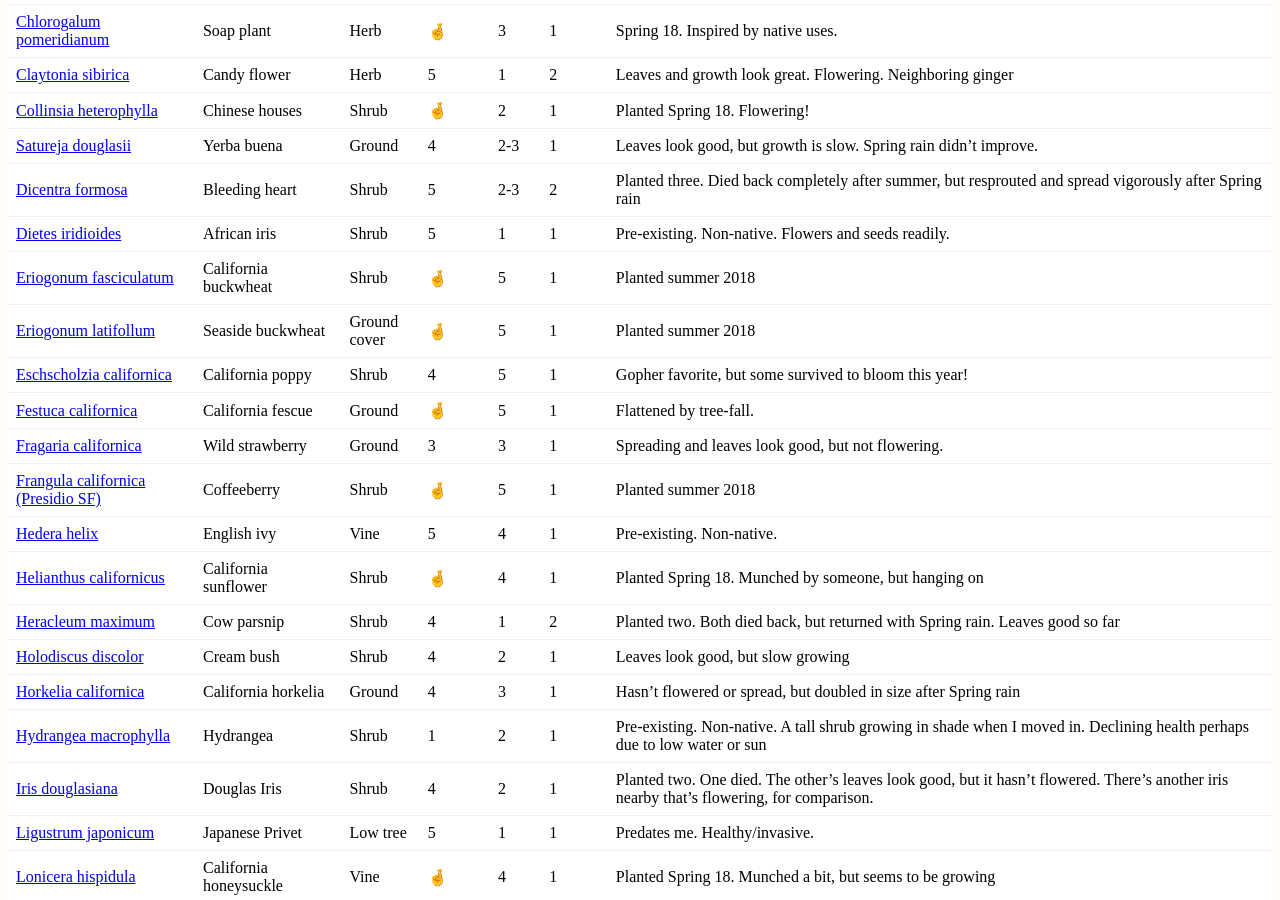
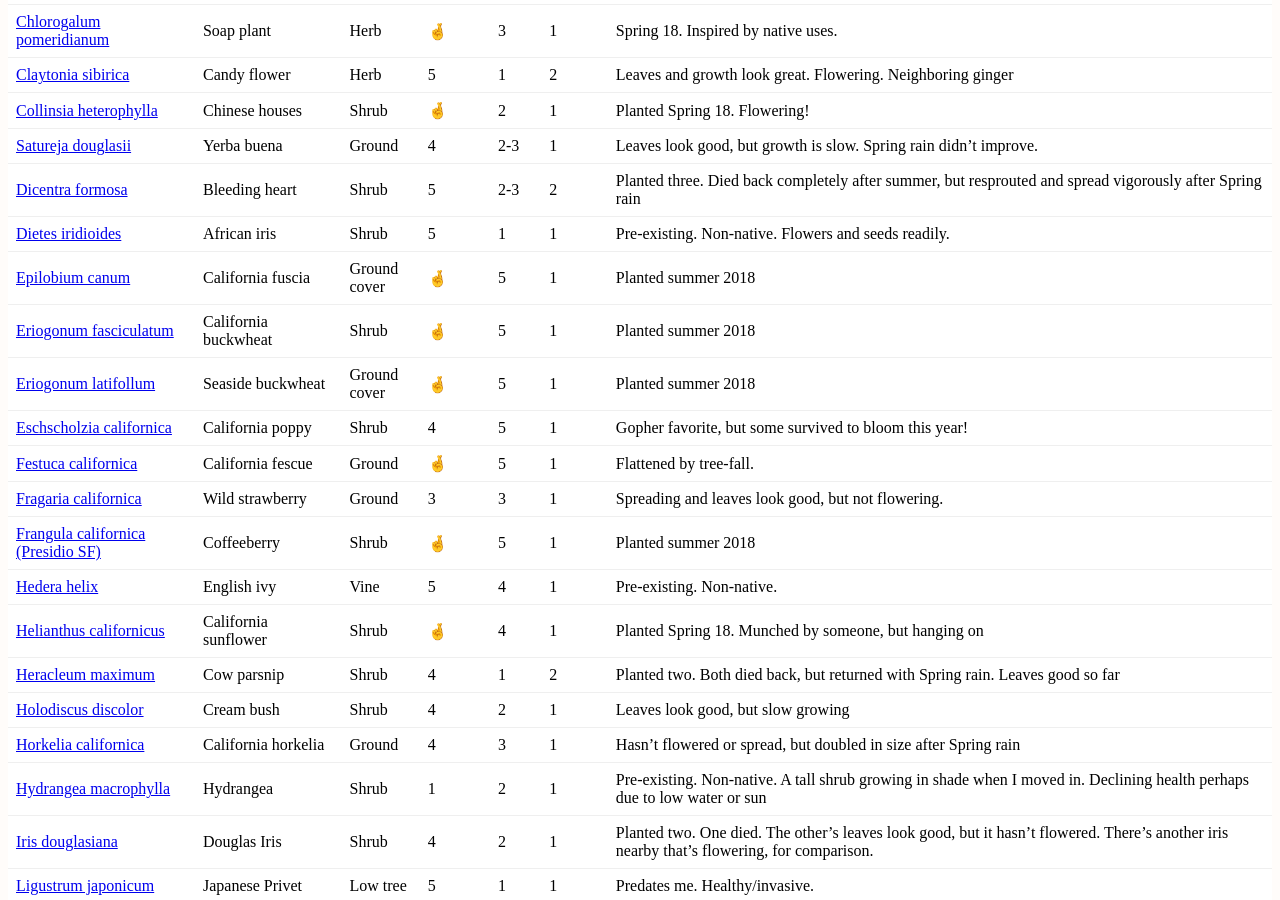
Before and after one commit to erikeldridge/erikeldridge.github.com, a Jekyll site: the page built from _posts/2018-05-22-coastal-sage-scrub-permaculture.md, in a window 1280 px wide and 900 px high, scrolled down 1265 px. Built offline with Jekyll 4.4.1, drawn with Linux system fonts in a browser that asks for light colours; nearby versions of some CDN libraries.

Commit message:
Add California fuscia

```diff
--- a/_posts/2018-05-22-coastal-sage-scrub-permaculture.md
+++ b/_posts/2018-05-22-coastal-sage-scrub-permaculture.md
@@ -38,12 +38,13 @@ Here are the plants I've tried:
 | [Camellia japonica](https://www.inaturalist.org/taxa/83056-Camellia-japonica) | Camelia | Low tree | 5 | 2 | 1 | Pre-existing. Non-native. Two camellias on the property outside dripline. One in good health, but one suddenly whithered. Suspecting gophers although they left the other alone. |
 | [Ceanothus x pallidus "Marie Simon"](https://www.anniesannuals.com/plants/view/?id=2917) | Pink Ceanothus |Shrub|🤞|4|1|Planted summer 2018|
 | [Ceanothus "Ray Hartman"](http://www.baynatives.com/plants/Ceanothus-'Ray-Hartman'/) | Tree Ceanothus |Shrub|🤞|4|1|Planted summer 2018|
-|[Chlorogalum pomeridianum](https://www.inaturalist.org/taxa/47597-Chlorogalum-pomeridianum)|Soap plant|Herb|🤞|3|1|Spring 18. Inspired by native uses.|
+| [Chlorogalum pomeridianum](https://www.inaturalist.org/taxa/47597-Chlorogalum-pomeridianum)|Soap plant|Herb|🤞|3|1|Spring 18. Inspired by native uses.|
 | [Claytonia sibirica](https://www.inaturalist.org/taxa/55767-Claytonia-sibirica) | Candy flower | Herb | 5 | 1 | 2 | Leaves and growth look great. Flowering. Neighboring ginger |
-|[Collinsia heterophylla](https://www.inaturalist.org/taxa/47325-Collinsia-heterophylla)|Chinese houses|Shrub|🤞|2|1|Planted Spring 18. Flowering!|
+| [Collinsia heterophylla](https://www.inaturalist.org/taxa/47325-Collinsia-heterophylla)|Chinese houses|Shrub|🤞|2|1|Planted Spring 18. Flowering!|
 | [Satureja douglasii](https://www.laspilitas.com/nature-of-california/plants/622--satureja-douglasii) | Yerba buena | Ground | 4 | 2-3 | 1 | Leaves look good, but growth is slow. Spring rain didn't improve. |
 | [Dicentra formosa](https://www.laspilitas.com/nature-of-california/plants/241--dicentra-formosa) | Bleeding heart | Shrub | 5 | 2-3 | 2 | Planted three. Died back completely after summer, but resprouted and spread vigorously after Spring rain |
 | [Dietes iridioides](https://www.inaturalist.org/taxa/129407-Dietes-iridioides) | African iris | Shrub | 5 | 1 | 1 | Pre-existing. Non-native. Flowers and seeds readily. |
+|[Epilobium canum](http://www.baynatives.com/plants/Epilobium-canum/)| California fuscia | Ground cover | 🤞  | 5 | 1 | Planted summer 2018 |
 |[Eriogonum fasciculatum](https://www.inaturalist.org/taxa/54999-Eriogonum-fasciculatum)| California buckwheat | Shrub | 🤞  | 5 | 1 | Planted summer 2018 |
 |[Eriogonum latifollum](https://www.inaturalist.org/taxa/57211-Eriogonum-latifolium)| Seaside buckwheat | Ground cover | 🤞  | 5 | 1 | Planted summer 2018 |
 |[Eschscholzia californica](https://www.inaturalist.org/taxa/48225-Eschscholzia-californica)| California poppy | Shrub | 4 | 5 | 1 | Gopher favorite, but some survived to bloom this year! |
```
